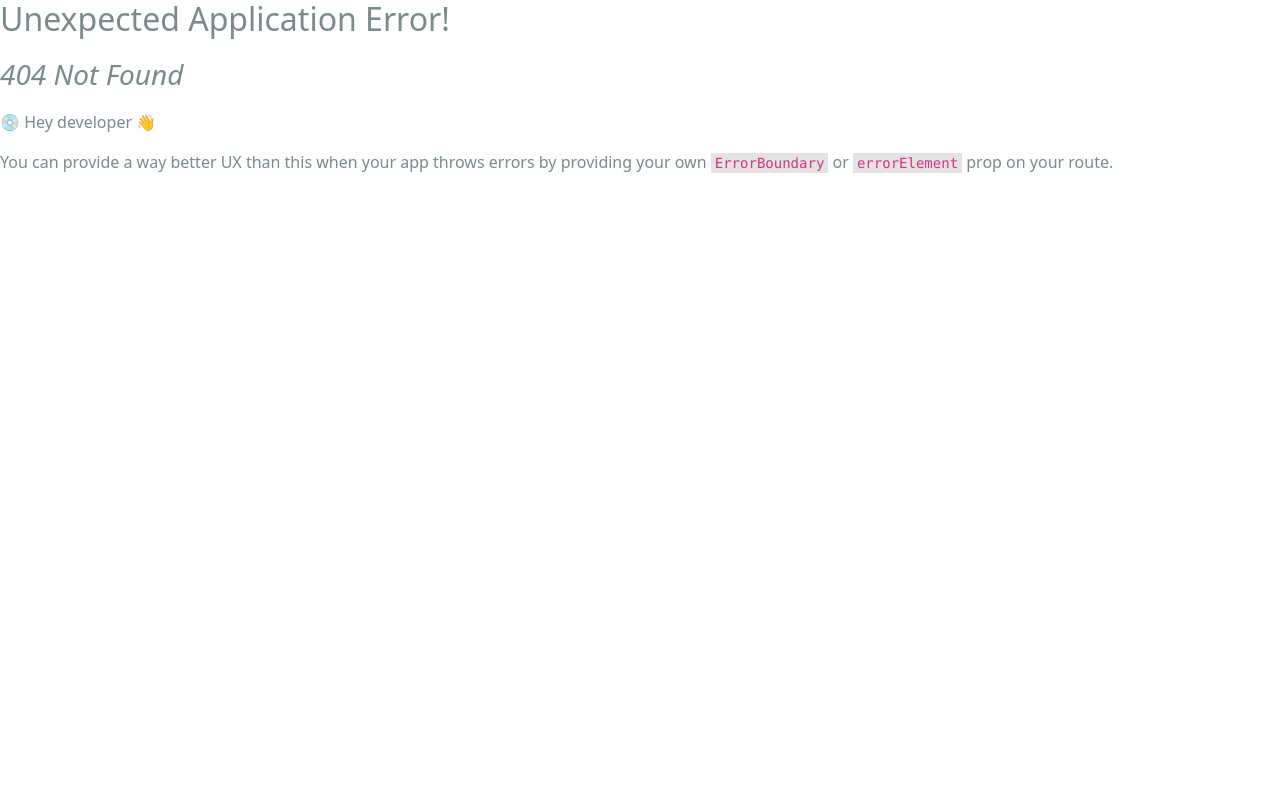
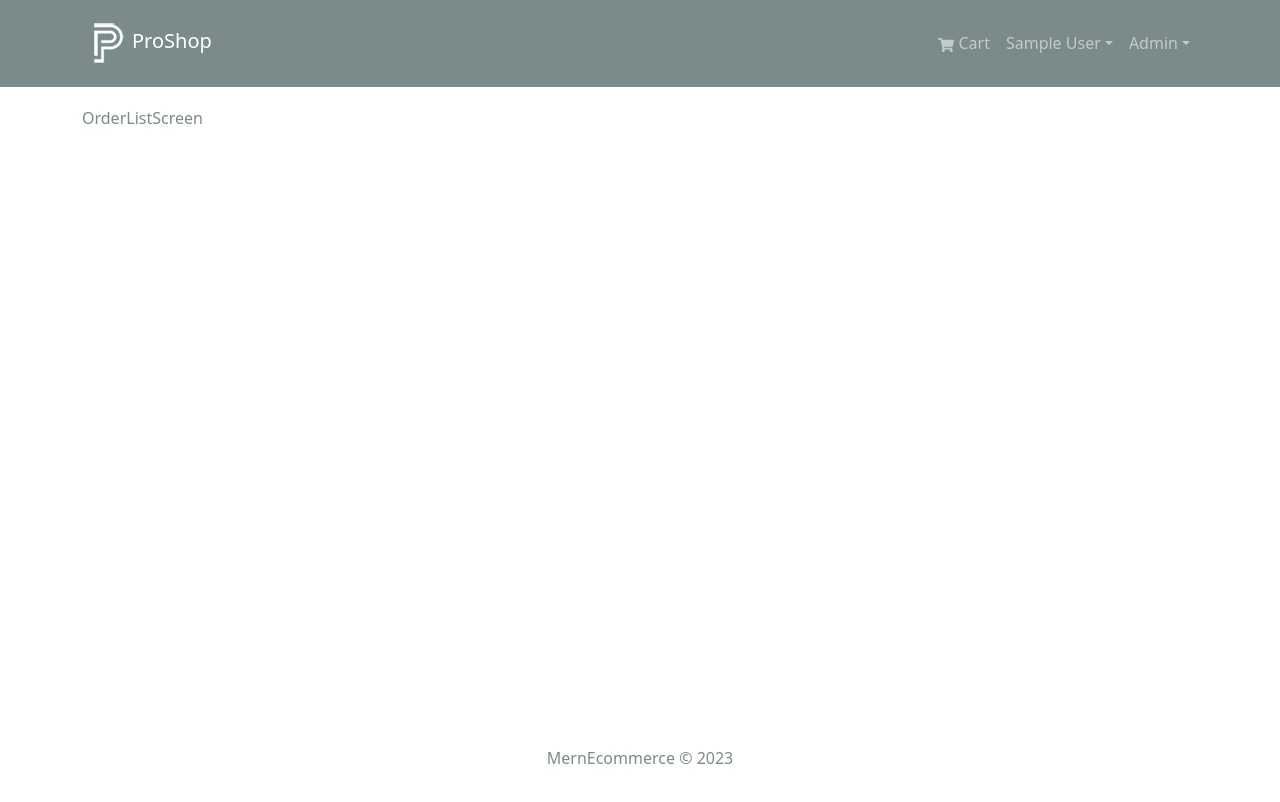
Before and after one commit to dejan333/Mern-ecommerce, a React (Create React App) app in the folder frontend/: page /admin/orderlist in a window 1280 px wide. Before the commit this address had no page. Shown: the top 802 px of the page. Built offline with nearby package versions, Linux system fonts and the light colour scheme; sample sign-in values are in the browser's storage.

Commit message:
admin route component

```diff
--- /dev/null
+++ b/frontend/src/components/AdminRoute.jsx
@@ -0,0 +1,14 @@
+import { Navigate, Outlet } from "react-router-dom";
+import { useSelector } from "react-redux";
+
+const AdminRoute = () => {
+  const { userInfo } = useSelector((state) => state.auth);
+
+  return userInfo && userInfo.isAdmin ? (
+    <Outlet />
+  ) : (
+    <Navigate to="/login" replace />
+  );
+};
+
+export default AdminRoute;
--- a/frontend/src/components/Header.jsx
+++ b/frontend/src/components/Header.jsx
@@ -69,6 +69,13 @@
                   </Nav.Link>
                 </LinkContainer>
               )}
+              {userInfo && userInfo.isAdmin && (
+                <NavDropdown title="Admin" id="adminmenu">
+                  <LinkContainer to="/admin/orderlist">
+                    <NavDropdown.Item>Orders</NavDropdown.Item>
+                  </LinkContainer>
+                </NavDropdown>
+              )}
             </Nav>
           </Navbar.Collapse>
         </Container>
--- a/frontend/src/index.js
+++ b/frontend/src/index.js
@@ -22,6 +22,8 @@
 import OrderScreen from "./screens/OrderScreen";
 import ProfileScreen from "./screens/ProfileScreen";
 import PrivateRoute from "./components/PrivateRoute";
+import AdminRoute from "./components/AdminRoute";
+import OrderListScreen from "./screens/admin/OrderListScreen";
 import { PayPalScriptProvider } from "@paypal/react-paypal-js";
 
 const router = createBrowserRouter(
@@ -39,6 +41,9 @@
         <Route path="/order/:id" element={<OrderScreen />} />
         <Route path="/profile" element={<ProfileScreen />} />
       </Route>
+      <Route path="" element={<AdminRoute />}>
+        <Route path="/admin/orderlist" element={<OrderListScreen />} />
+      </Route>
     </Route>
   )
 );
--- /dev/null
+++ b/frontend/src/screens/admin/OrderListScreen.jsx
@@ -0,0 +1,5 @@
+const OrderListScreen = () => {
+  return <div>OrderListScreen</div>;
+};
+
+export default OrderListScreen;
```
Also changed, not shown: 1 other file (tests, documents, lock files or other folders).
